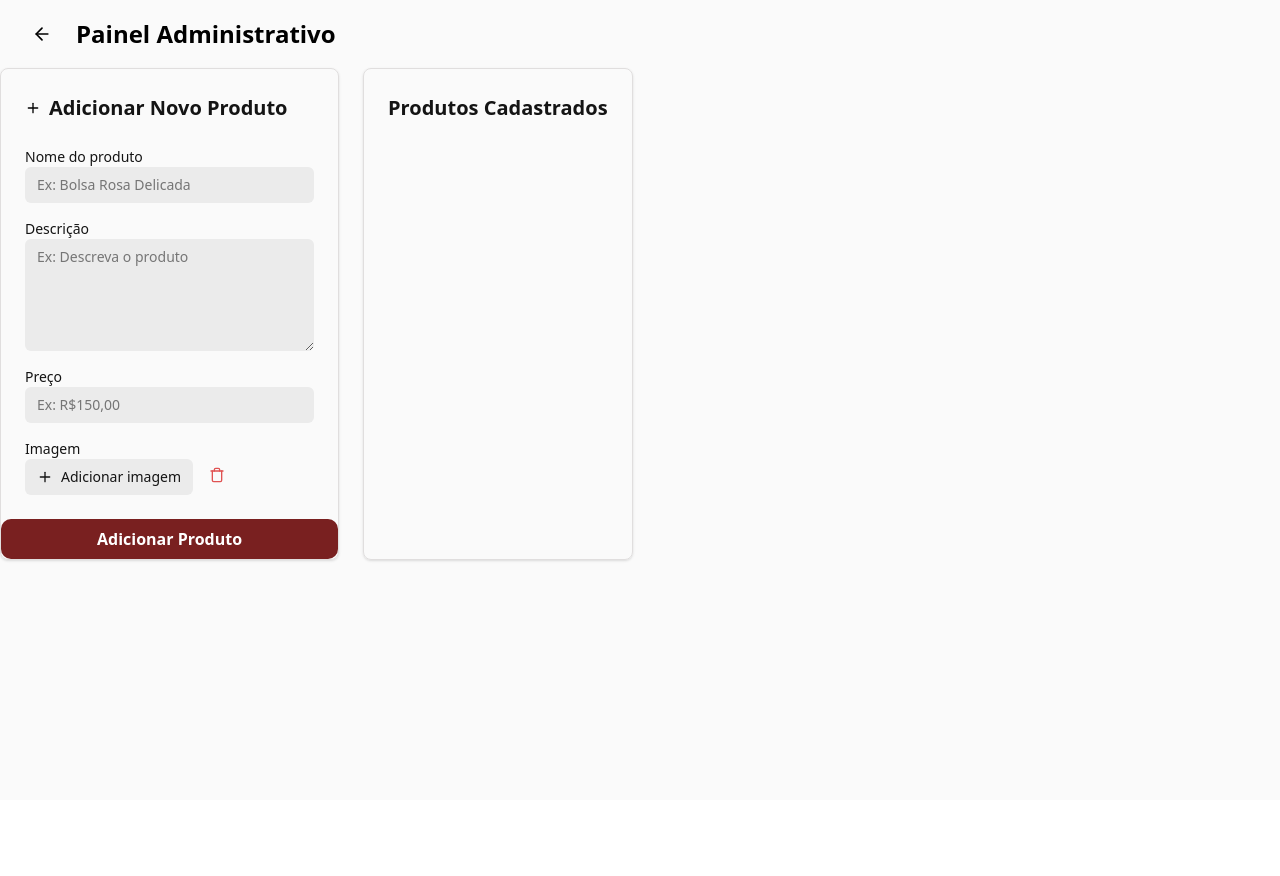
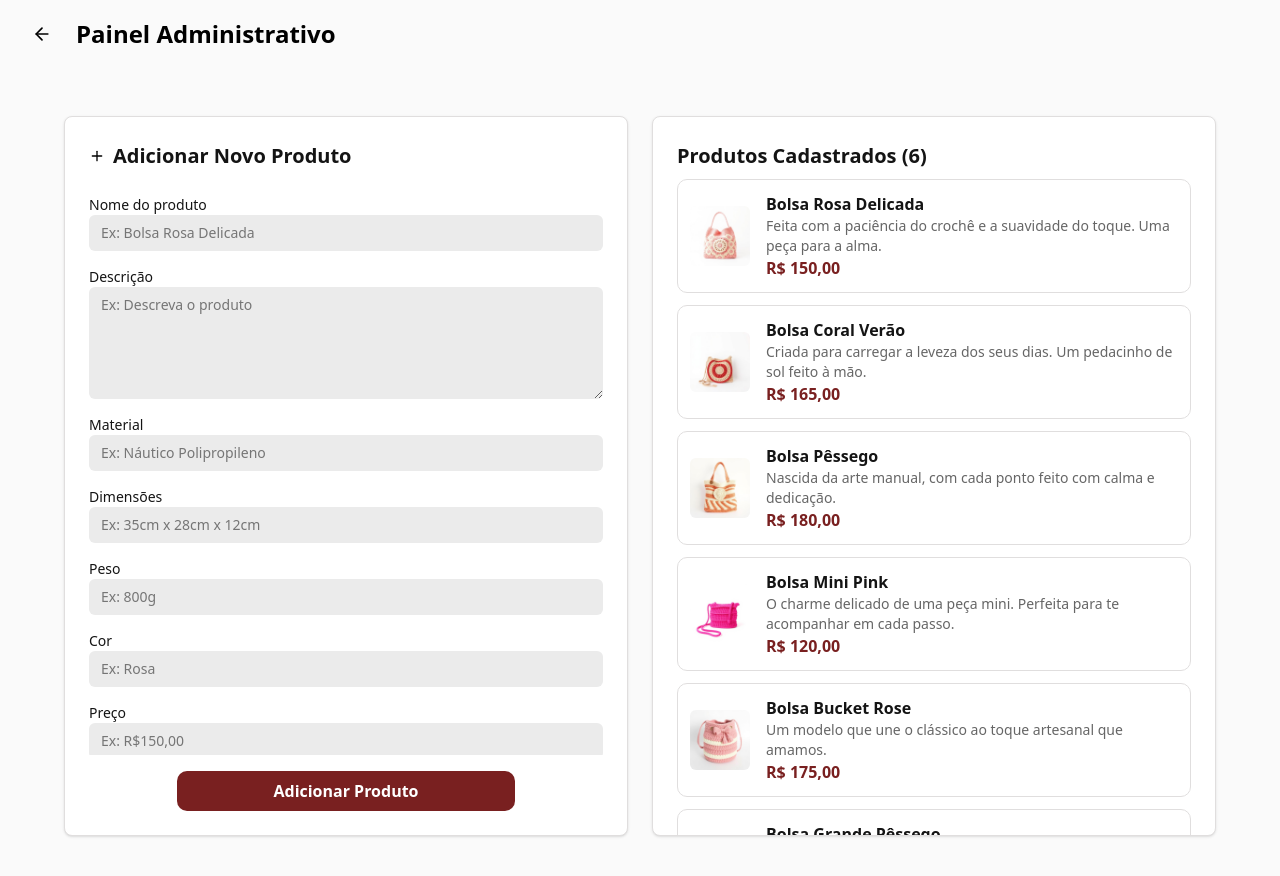
Before and after one commit to yaslazarim/yaz-ecommerce, a Next.js app: page /admin in a window 1280 px wide. Shown: the top 876 px of the page. Before the commit the page ends 800 px from the top, so only its background shows below. Built offline with nearby package versions, Linux system fonts and the light colour scheme.

Commit message:
feat: add product registration form and display registered products

```diff
--- a/package.json
+++ b/package.json
@@ -12,7 +12,8 @@
     "lucide-react": "^0.561.0",
     "next": "15.5.4",
     "react": "19.1.0",
-    "react-dom": "19.1.0"
+    "react-dom": "19.1.0",
+    "react-hook-form": "^7.71.1"
   },
   "devDependencies": {
     "@eslint/eslintrc": "^3",
--- a/src/app/admin/page.tsx
+++ b/src/app/admin/page.tsx
@@ -1,11 +1,37 @@
 "use client";
-
-import { getProducts } from "@/components/ProductGrid";
 import { ArrowLeft, Plus, Trash } from "lucide-react";
 import Link from "next/link";
+import RegisteredProductItem from "@/components/ui/RegisteredProductItem";
+import { products } from "@/components/ProductGrid";
+import { useForm } from "react-hook-form";
+
+/*Define formato dos dados*/
+type ProductFormData = {
+  name: string;
+  description: string;
+  material: string;
+  dimensions: string;
+  weight: string;
+  color: string;
+  price: string;
+  image: FileList;
+};
+
+export default function AdmPage() {
+    const {
+        register, /*conecta os inputs ao react hook form*/
+        handleSubmit, /*controla o envio do formulario*/
+        reset
+    } = useForm<ProductFormData>();
+
+    /*Função chamada quando o formulário é enviado com sucesso*/
+  function onSubmit(data: ProductFormData) {
+    console.log("Produto cadastrado:", data);
 
 
-export default function AdmPage() {
+    reset();
+  }
+
   return (
     <>
       <header className="bg-bg-surface py-4 px-6">
@@ -14,36 +40,106 @@ export default function AdmPage() {
             <ArrowLeft className="h-5 w-5" />
           </Link>
           <p className="font-bold text-2xl">Painel Administrativo</p>
-
         </div>
       </header>
-            <section>
-                <div className="flex gap-6">
-                    <div className=" bg-bg-surface rounded-lg border border-default shadow-sm ">
-                        <div className="flex  items-center gap-2 p-6 ">
+
+      <div className="flex justify-center py-12">
+        <div className="flex gap-6 w-full max-w-6xl items-stretch">
+
+          <form
+          /*previne refresh, valida dados e chama onSubmit se estiver tudo certo*/
+            onSubmit={handleSubmit(onSubmit)}
+            className="flex-1 bg-surface rounded-lg border border-default shadow-sm pb-6 flex flex-col max-h-[720px]"
+
+          >
+            <div className="flex items-center gap-2 p-6 ">
               <Plus className="h-4 w-4" />
-                            <span className="text-main font-semibold text-[20px]">Adicionar Novo Produto</span>
-                        </div>
-                        <div className="p-6 pt-0 flex flex-col gap-4">
-                            <div className="flex flex-col w-full  text-sm">
-                                <span className="font-medium text-main">Nome do produto</span>
-                                <input type="text" placeholder="Ex: Bolsa Rosa Delicada" className="bg-field rounded-md px-3 py-2" />
+              <span className="text-main font-semibold text-[20px]">
+                Adicionar Novo Produto
+              </span>
             </div>
 
-                            <div className="flex flex-col w-full  text-sm">
-                                <span className="font-medium text-main">Descrição</span>
-                                <textarea placeholder="Ex: Descreva o produto" className="bg-field rounded-md px-3 py-2 h-28 resize-y" />
+            <div className="p-6 pt-0 flex-1 overflow-y-auto flex flex-col gap-4">
+
+              <div className="flex flex-col text-sm">
+                <span className="font-medium text-main">Nome do produto</span>
+
+
+                <input
+                /*Conecta input ao form e faz campo ser obrigatório*/
+                  {...register("name", { required: true })}
+                  type="text"
+                  placeholder="Ex: Bolsa Rosa Delicada"
+                  className="bg-field rounded-md px-3 py-2"
+                />
               </div>
 
-                            <div className="flex flex-col w-full  text-sm">
-                                <span className="font-medium text-main">Preço</span>
-                                <input type="text" placeholder="Ex: R$150,00" className="bg-field rounded-md px-3 py-2" />
+              <div className="flex flex-col text-sm">
+                <span className="font-medium text-main">Descrição</span>
+                <textarea
+                  {...register("description", { required: true })}
+                  placeholder="Ex: Descreva o produto"
+                  className="bg-field rounded-md px-3 py-2 h-28 resize-y"
+                />
               </div>
 
-                            <div className="flex flex-col w-full text-sm">
+              <div className="flex flex-col text-sm">
+                <span className="font-medium text-main">Material</span>
+                <input
+                  {...register("material")}
+                  type="text"
+                  placeholder="Ex: Náutico Polipropileno"
+                  className="bg-field rounded-md px-3 py-2"
+                />
+              </div>
+
+              <div className="flex flex-col text-sm">
+                <span className="font-medium text-main">Dimensões</span>
+                <input
+                  {...register("dimensions")}
+                  type="text"
+                  placeholder="Ex: 35cm x 28cm x 12cm"
+                  className="bg-field rounded-md px-3 py-2"
+                />
+              </div>
+
+              <div className="flex flex-col text-sm">
+                <span className="font-medium text-main">Peso</span>
+                <input
+                  {...register("weight")}
+                  type="text"
+                  placeholder="Ex: 800g"
+                  className="bg-field rounded-md px-3 py-2"
+                />
+              </div>
+
+              <div className="flex flex-col text-sm">
+                <span className="font-medium text-main">Cor</span>
+                <input
+                  {...register("color")}
+                  type="text"
+                  placeholder="Ex: Rosa"
+                  className="bg-field rounded-md px-3 py-2"
+                />
+              </div>
+
+              <div className="flex flex-col text-sm">
+                <span className="font-medium text-main">Preço</span>
+                <input
+                  {...register("price", { required: true })}
+                  type="text"
+                  placeholder="Ex: R$150,00"
+                  className="bg-field rounded-md px-3 py-2"
+                />
+              </div>
+
+              <div className="flex flex-col text-sm">
                 <span className="font-medium text-main">Imagem</span>
-                                <div className="flex gap-4">
+
+                <div className="flex gap-4 items-center">
+
                   <label
+                  /*Estiliza label para parecer um botão, ligado ao input pelo htmlFor="image*/
                     htmlFor="image"
                     className="flex items-center gap-2 cursor-pointer bg-field rounded-md px-3 py-2 text-main hover:bg-[#efe29f] transition w-fit"
                   >
@@ -52,37 +148,46 @@ export default function AdmPage() {
                   </label>
 
                   <input
+                    {...register("image")}
                     id="image"
                     type="file"
                     accept="image/*"
                     className="hidden"
                   />
 
-                                    <Trash className="h-4 w-4 mt-2 cursor-pointer text-danger" />
+                  <Trash className="h-4 w-4 cursor-pointer text-danger" />
+                </div>
+              </div>
+            </div>
+
+            <div className="flex justify-center mt-4">
+              <button
+                type="submit"
+                className="bg-brand px-24 text-white rounded-[10px] font-semibold h-10 cursor-pointer hover:bg-accent transition-colors duration-300"
+              >
+                Adicionar Produto
+              </button>
+            </div>
+          </form>
+
+          {/* LISTA DE PRODUTOS */}
+          <div className="flex-1 bg-surface rounded-lg border border-default shadow-sm flex flex-col max-h-[720px]">
+
+            <div className="p-6 pb-2">
+              <span className="text-main font-semibold text-[20px]">
+                Produtos Cadastrados ({products.length})
+              </span>
+            </div>
+
+            <div className="flex-1 overflow-y-auto px-6 pb-6 flex flex-col gap-3">
+              {products.map((product) => (
+                <RegisteredProductItem key={product.id} product={product} />
+              ))}
             </div>
 
           </div>
         </div>
-                        <div className="flex justify-center">
-                            <button
-                                className="bg-brand px-24 text-white rounded-[10px] font-semibold h-10 cursor-pointer hover:bg-accent transition-colors duration-300">
-                                Adicionar Produto
-                            </button>
       </div>
-
-                    </div>
-
-
-                    <div className="bg-bg-surface rounded-lg border border-default shadow-sm flex items-start gap-2">
-                        <div className="p-6">
-                        <span className="text-main font-semibold text-[20px]">Produtos Cadastrados</span>
-
-                        </div>
-
-                    </div>
-                </div>
-            </section>
-
     </>
-    )
+  );
 }
--- a/src/components/ProductGrid.tsx
+++ b/src/components/ProductGrid.tsx
@@ -6,6 +6,8 @@ import bag3 from "../assets/bag-3.jpg";
 import bag4 from "../assets/bag-4.jpg";
 import bag5 from "../assets/bag-5.jpg";
 import bag6 from "../assets/bag-6.jpg";
+export { products };
+
 const products: Product[] = [
   {
     id: 1,
--- /dev/null
+++ b/src/components/ui/RegisteredProductItem.jsx
@@ -0,0 +1,37 @@
+"use client";
+import Image from "next/image";
+
+export default function RegisteredProductItem({ product }) {
+
+    if (!product) {
+        return(
+            <div className="mt-5">
+                <p className="text-main font-semibold">Nenhum produto cadastrado</p>
+            </div>
+        )
+    }
+
+    return (
+    <div className="bg-surface border-default border rounded-[10px] p-3 flex items-center gap-4">
+
+      <Image
+        src={product.image}
+        alt={product.name}
+        width={60}
+        height={60}
+        className="rounded-md"
+      />
+
+      <div className="flex-1">
+        <p className="font-semibold text-main">{product.name}</p>
+        <p className="text-sm text-muted line-clamp-2">
+          {product.shortDescription}
+        </p>
+        <p className="text-brand font-bold">
+          R$ {product.price},00
+        </p>
+      </div>
+
+    </div>
+  );
+}
```
Also changed, not shown: 1 other file (tests, documents, lock files or other folders). Lines whose indentation alone changed are shown as unchanged.
